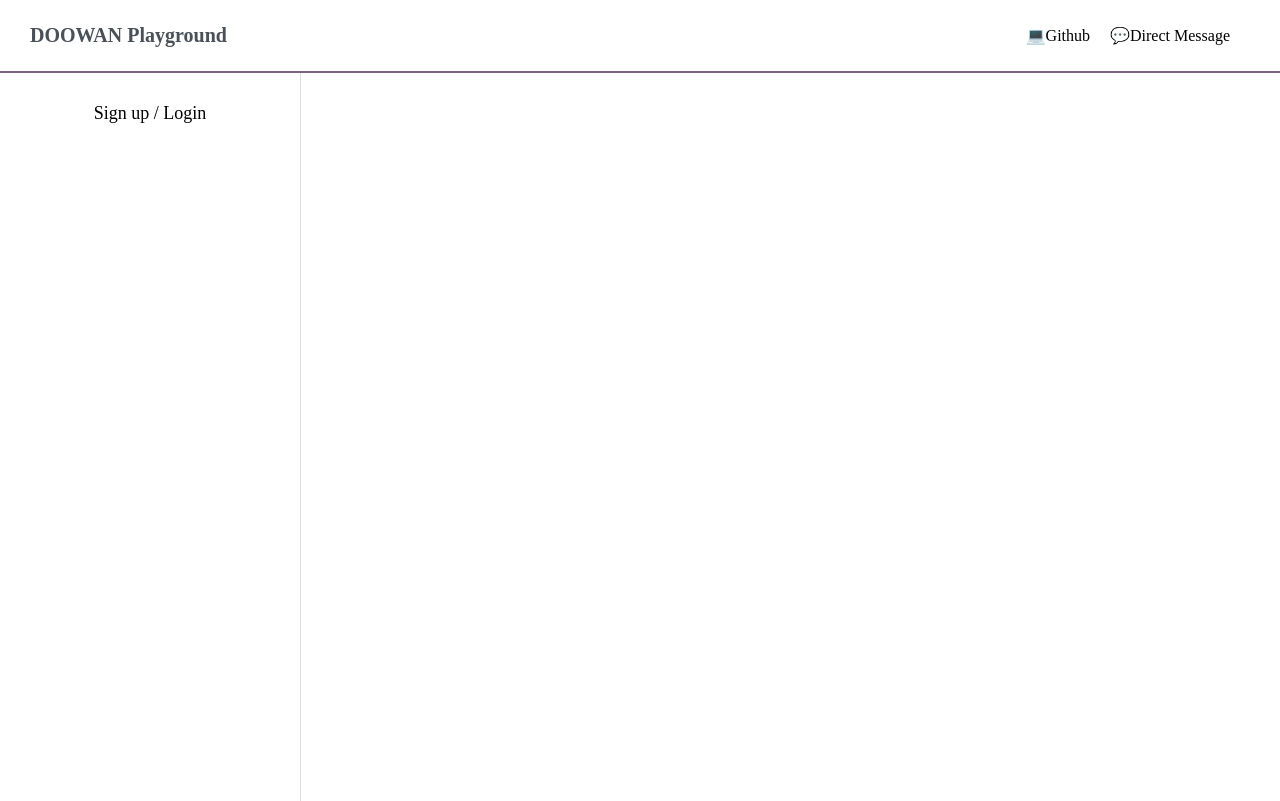
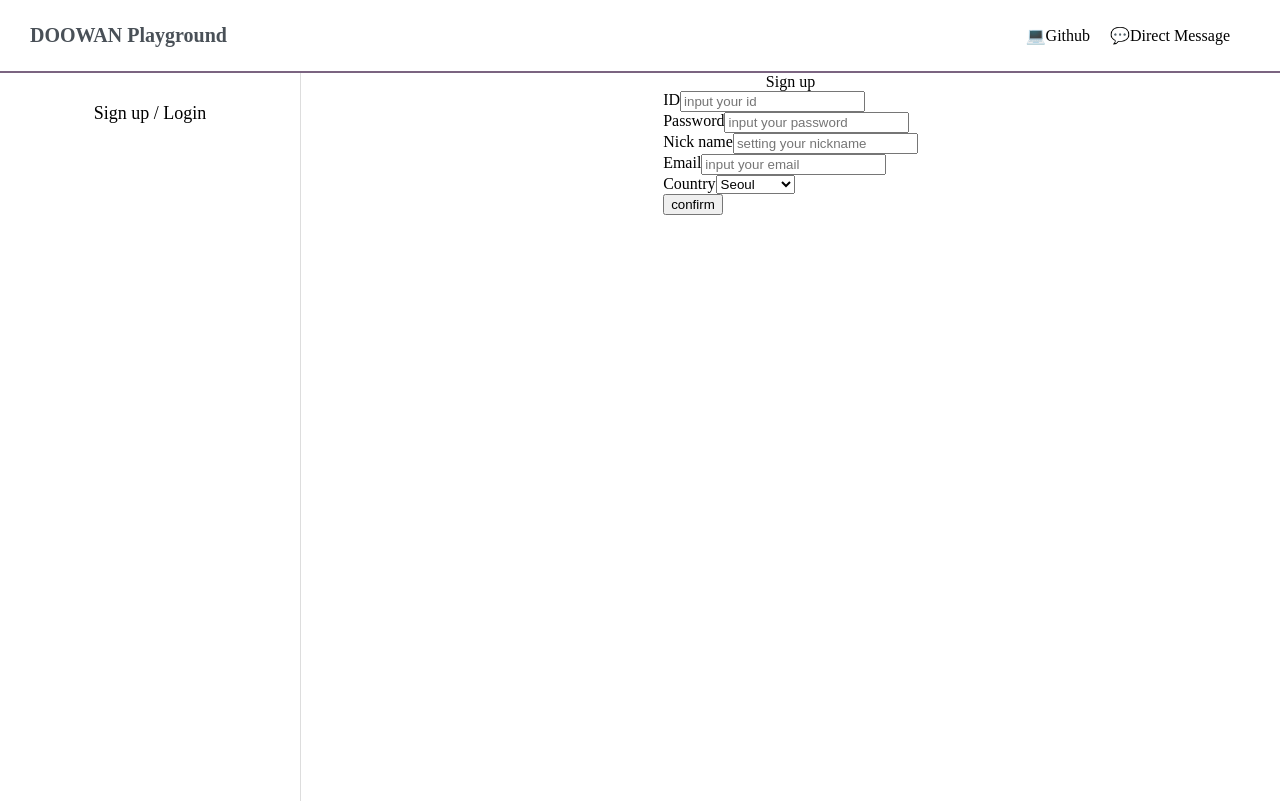
Before and after one commit to doowankim/functions_zip, a React (Create React App) app: page /signup in a window 1280 px wide. Built offline with nearby package versions, Linux system fonts and the light colour scheme.

Commit message:
[ADD]: Sign up form

```diff
--- a/src/components/SubMenuBar/index.tsx
+++ b/src/components/SubMenuBar/index.tsx
@@ -1,11 +1,14 @@
 import React from 'react';
 import * as S from './styles';
+import { useHistory } from 'react-router';
 
 const SubMenuBar = () => {
+  const history = useHistory();
+
   return (
     <S.Container>
       <S.Wrapper>
-        <div>Sign up / Login</div>
+        <div onClick={() => history.push('/signup')}>Sign up / Login</div>
       </S.Wrapper>
     </S.Container>
   );
--- /dev/null
+++ b/src/container/SignUp/index.tsx
@@ -0,0 +1,52 @@
+import React from 'react';
+import styled from 'styled-components';
+
+const SignUp = () => {
+  return (
+    <Container>
+      <Title>Sign up</Title>
+      <form>
+        <Flexbox>
+          <div>ID</div>
+          <input placeholder="input your id" required />
+        </Flexbox>
+        <Flexbox>
+          <div>Password</div>
+          <input placeholder="input your password" required />
+        </Flexbox>
+        <Flexbox>
+          <div>Nick name</div>
+          <input placeholder="setting your nickname" />
+        </Flexbox>
+        <Flexbox>
+          <div>Email</div>
+          <input placeholder="input your email" />
+        </Flexbox>
+        <Flexbox>
+          <div>Country</div>
+          <select>
+            <option>Seoul</option>
+            <option>Gyeongki</option>
+            <option>Incheon</option>
+            <option>Busan</option>
+          </select>
+        </Flexbox>
+      </form>
+      <button>confirm</button>
+    </Container>
+  );
+};
+
+const Container = styled.div`
+  margin: 0 auto;
+`;
+
+const Title = styled.div`
+  text-align: center;
+`;
+
+const Flexbox = styled.div`
+  display: flex;
+`;
+
+export default SignUp;
--- /dev/null
+++ b/src/container/index.tsx
@@ -0,0 +1 @@
+export { default as SignUp } from './SignUp';
--- a/src/router/index.tsx
+++ b/src/router/index.tsx
@@ -1,15 +1,20 @@
 import React from 'react';
 import { BrowserRouter, Route, Switch } from 'react-router-dom';
 import { NavigatorBar, SubMenuBar } from '../components';
+import { SignUp } from '../container';
 
 const Router = () => {
   return (
     <BrowserRouter>
       <NavigatorBar />
-      <SubMenuBar />
-      <Switch>
-        <Route></Route>
-      </Switch>
+      <div style={{ display: 'flex' }}>
+        <SubMenuBar />
+        <Switch>
+          <Route path="/signup">
+            <SignUp />
+          </Route>
+        </Switch>
+      </div>
     </BrowserRouter>
   );
 };
```
